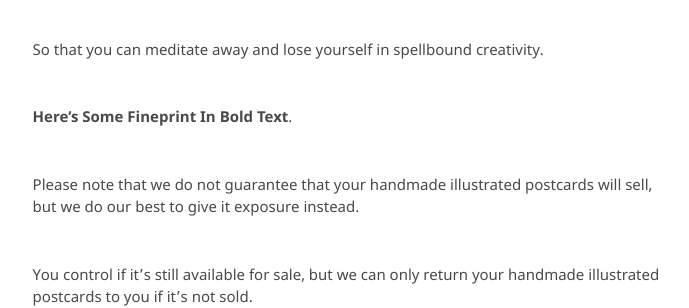
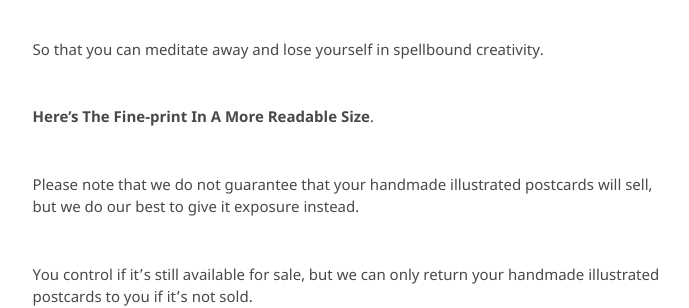
Before and after one commit to kvshvlin/yourmailproject, a Jekyll site: the page built from forartists.md, in a window 1280 px wide and 900 px high, scrolled down 1991 px. Shown: the part 154-462 px from the top of the window, without its empty margins (395-1084 px from the left). Built offline with Jekyll 4.4.1, drawn with Linux system fonts in a browser that asks for light colours; our own code applies the rules of GitHub Pages for plain Markdown files.

Commit message:
Update forartists.md

```diff
--- a/forartists.md
+++ b/forartists.md
@@ -50,7 +50,7 @@
 
 So that you can meditate away and lose yourself in spellbound creativity.
 
-**Here's Some Fineprint In Bold Text**.
+**Here's The Fine-print In A More Readable Size**.
 
 Please note that we do not guarantee that your handmade illustrated postcards will sell, but we do our best to give it exposure instead.
 
```
